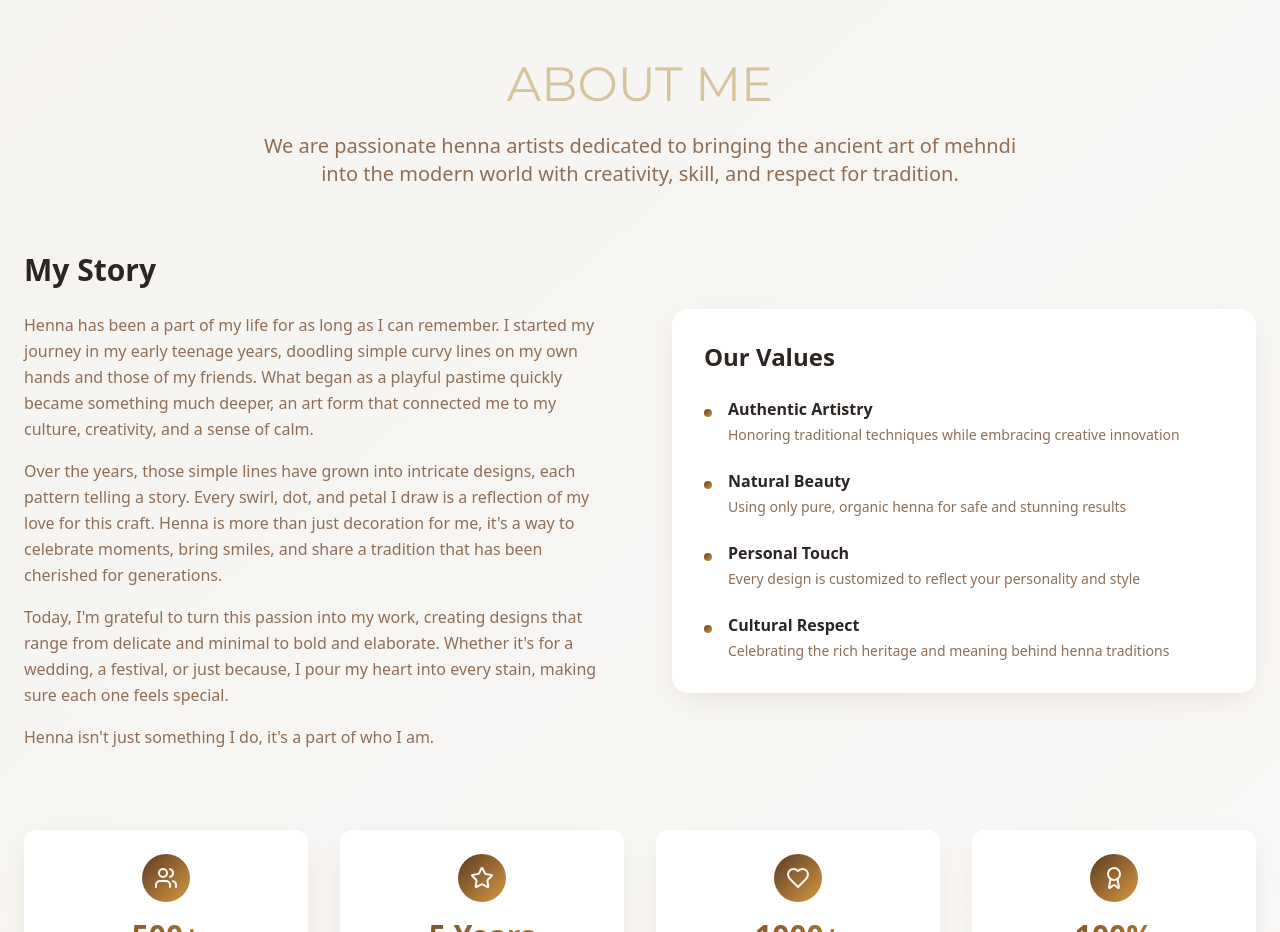
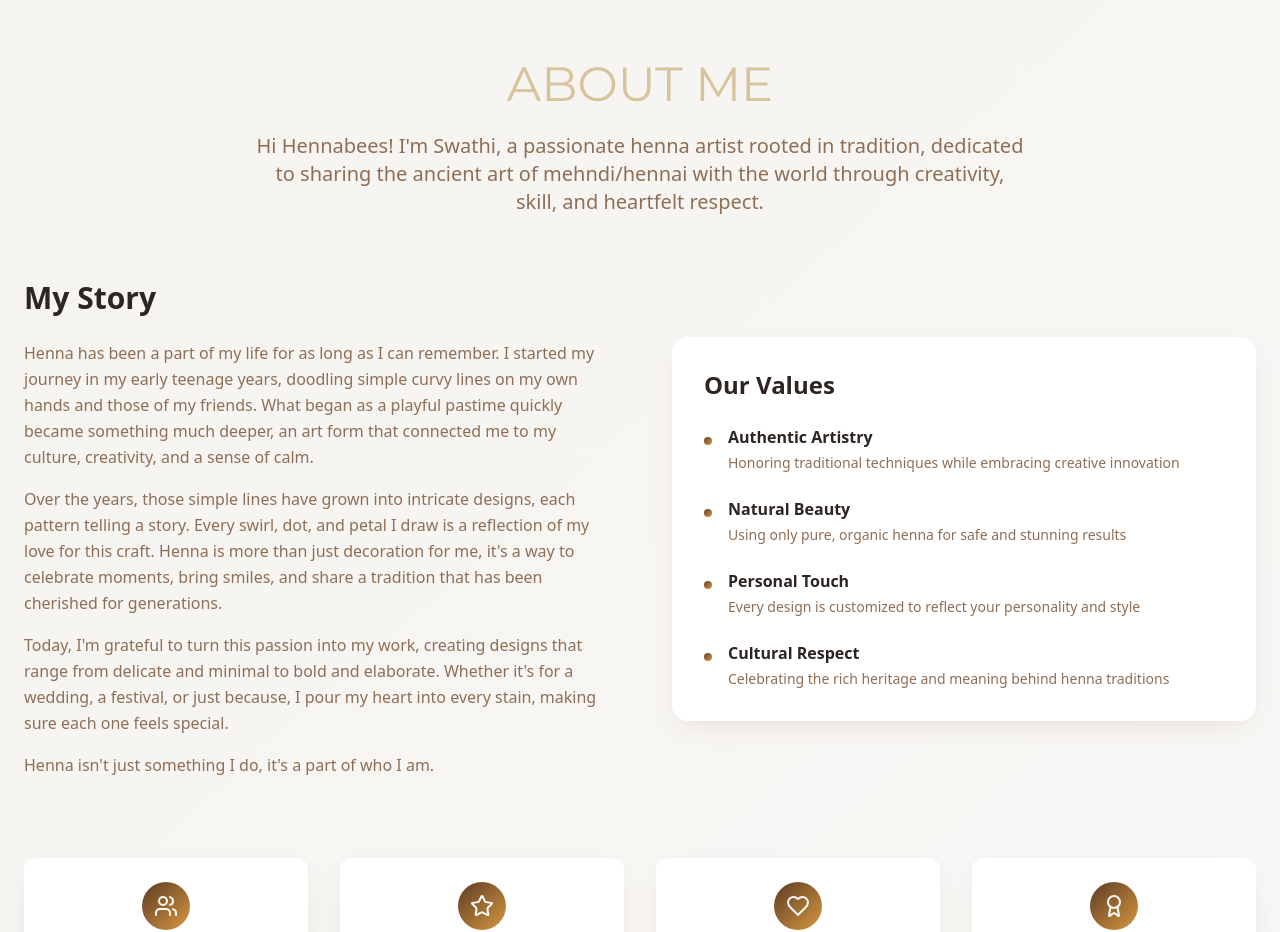
Before and after one commit to nite-crawler/nite-crawler.github.io, a React (Vite) app: page / in a window 1280 px wide. Shown: the part 820-1752 px from the top of the page. Built offline with nearby package versions, Linux system fonts and the light colour scheme.

Commit message:
Update About section text
Updated the About section text to introduce Swathi and her passion for henna art.
-edited src/components/About.tsx

```diff
--- a/src/components/About.tsx
+++ b/src/components/About.tsx
@@ -16,8 +16,7 @@ const About = () => {
             ABOUT ME
           </h2>
           <p className="text-xl text-muted-foreground max-w-3xl mx-auto">
-            We are passionate henna artists dedicated to bringing the ancient art of mehndi
-            into the modern world with creativity, skill, and respect for tradition.
+            Hi Hennabees! I'm Swathi, a passionate henna artist rooted in tradition, dedicated to sharing the ancient art of mehndi/hennai with the world through creativity, skill, and heartfelt respect.
           </p>
         </div>
 
```
